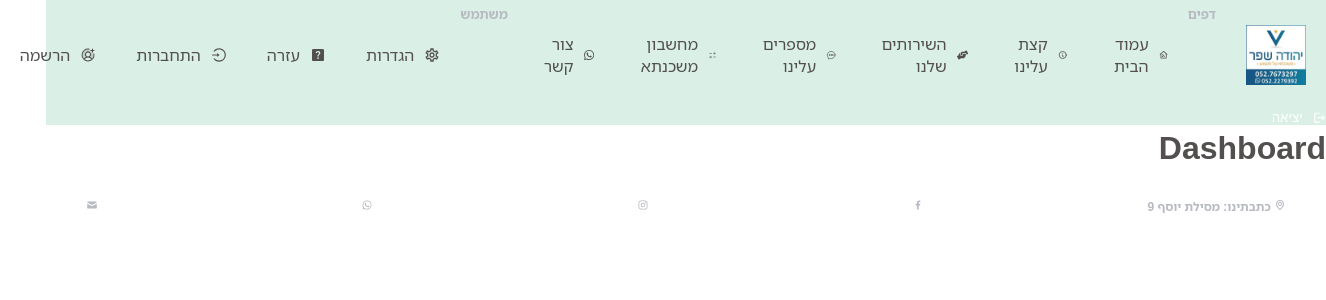
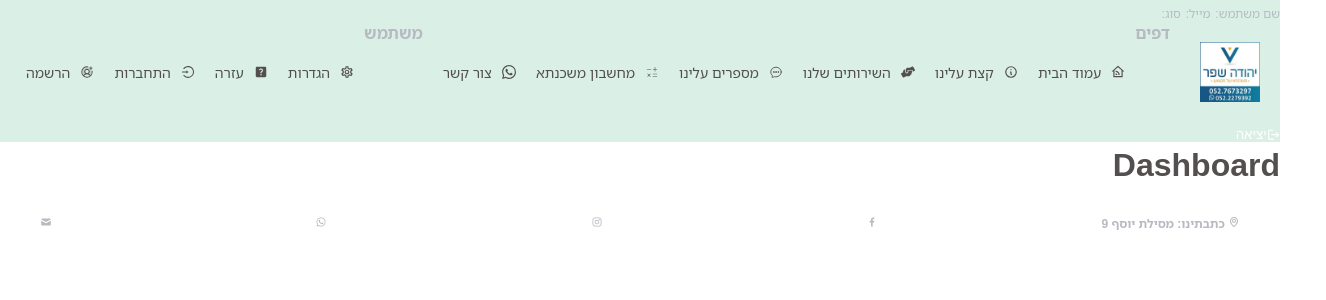
Before and after one commit to RikyShafer/Mortgage_advice, a React (Create React App) app in the folder client/: page / in a window 1280 px wide. Shown: the top 300 px of the page, 1326 px wide, since content can reach past the window. Built offline with nearby package versions, Linux system fonts and the light colour scheme.

Commit message:
Siddur of Hadar

```diff
--- a/client/package.json
+++ b/client/package.json
@@ -17,6 +17,7 @@
     "react": "^18.2.0",
     "react-dom": "^18.2.0",
     "react-icons": "^5.0.1",
+    "react-pdf": "^7.7.1",
     "react-redux": "^9.1.0",
     "react-router-dom": "^6.22.0",
     "react-scripts": "5.0.1",
--- a/client/src/components/sitdebar/NenuLink.js
+++ b/client/src/components/sitdebar/NenuLink.js
@@ -1,7 +1,15 @@
 import React from 'react'
 import {NavLink} from "react-router-dom"
-const NenuLink = ({itme}) => {
+const NenuLink = ({itme, menuItems}) => {
+  if(menuItems)
+  return(
+  <NavLink  to={itme.path} className={"side-bar-menu-link-ADMIN"}>
+  {itme.icon}
+  {  itme.title}
+   </NavLink>
+)
   return (
+
   <NavLink  to={itme.path} className={"side-bar-menu-link"}>
     {itme.icon}
     {  itme.title}
--- a/client/src/components/sitdebar/Sitdebar.js
+++ b/client/src/components/sitdebar/Sitdebar.js
@@ -20,21 +20,15 @@ import { FaUsers } from "react-icons/fa6";
 import { useSendLogoutMutation } from "../../features/auth/authApiSlice"
 import { useEffect } from "react"
 import { useNavigate } from "react-router-dom"
-import useAuth from "../../hooks/useAuth"
+import useAuth from "../../hooks/useAuth";
 const SitdeBar = () => {
-  const [logout, { isSuccess }] = useSendLogoutMutation()
+  const [logout, { isSuccess }] = useSendLogoutMutation();
   const navigate = useNavigate();
-  // const {userName, fullName, company}=useAuth
-  const { firstName, email, roles, isUser } = useAuth()
+  const { firstName, email, roles, isAdmin, isUser } = useAuth();
+
+  console.log(firstName, email, roles, isAdmin, isUser);
 
 
-  console.log(firstName, email, roles);
-
-
-  let userStatus = isUser; // Declare userStatus using let
-
-  if(roles === "")
-    userStatus = "not";
   const notMenuItems = [
     {
       title: "דפים",
@@ -134,7 +128,12 @@ const SitdeBar = () => {
         },
         {
           title: "העלת מסמכים ",
-          path: "add",
+          path: "questionnaire",
+          icon: <GiFiles />
+        },
+        {
+          title: "צפייה מסמכים ",
+          path: "questionnaireList",
           icon: <GiFiles />
         },
         {
@@ -207,14 +206,10 @@ const SitdeBar = () => {
         },
         {
           title: "העלת מסמכים ",
-          path: "add",
+          path: "/questionnaire",
           icon: <GiFiles />
         },
-        {
-          title: "צפייה בנרשמים  ",
-          path: "registerList",
-          icon: <FaUsers />
-        },
+
       ],
     },
     {
@@ -230,27 +225,33 @@ const SitdeBar = () => {
           path: "help",
           icon: <MdHelpCenter />
         },
+        {
+          title: "התחברות",
+          path: "login",
+          icon: <AiOutlineLogin />
+        },
+        {
+          title: "הרשמה",
+          path: "signup",
+          icon: <PiUserCirclePlusDuotone />
+        },
       ],
     },
   ];
 
-  let menuItems
-  // const menuItems = isUser ? userMenuItems : adminMenuItems;
-if(userStatus==="ADMIN")
-{
-  menuItems=adminMenuItems
-}
-else if (userStatus==="not")
-{
-  menuItems=notMenuItems
-}
-else {
-  menuItems=userMenuItems
-}
 
+  let menuItems;
 
+  if (isAdmin) {
+    menuItems = adminMenuItems;
+  } else if (isUser) {
+    menuItems = userMenuItems;
+  } else {
+    menuItems = notMenuItems;
+  }
 
-  // const menuItems = adminMenuItems;
+  console.log(menuItems, "menuItems");
+
   useEffect(() => {
     if (isSuccess) {
       navigate("/")
@@ -262,24 +263,22 @@ else {
   return (
     <div className="side-bar">
       <div className="side-bar-user">
-        {/* <img src={company.image?"http://localhost:1010/uploads/" +company.image :"/logo612.jpg"} */}
-
         <div className="side-bar-user-details">
-          <span className="side-car-user-username">{firstName} </span>
-          <span className="side-car-user-title">{email} </span>
-          <span className="side-car-user-title">{roles} </span>
+          <span className="side-car-user-username">שם משתמש: {firstName} </span>
+          <span className="side-car-user-title"> מייל: {email} </span>
+          <span className="side-car-user-title"> סוג: {roles} </span>
 
         </div>
 
       </div>
       <ul className="side-bar-menu-list">
-      <img className="side-bar-menu-img" src="./logo612.jpg" alt="User avatar" />
+        <img className="side-bar-menu-img" src="./logo612.jpg" alt="User avatar" />
 
         {menuItems.map(cat => (
           <li key={cat.title}>
             <span className="side-bar-menu-cat"> {cat.title} </span>
             {cat.list.map(itme => (
-              <NenuLink itme={itme} key={itme.title} />
+              <NenuLink itme={itme} key={itme.title} menuItems={isAdmin}/>
             ))}
           </li>
         ))}
--- a/client/src/components/sitdebar/sitdebar.css
+++ b/client/src/components/sitdebar/sitdebar.css
@@ -13,33 +13,38 @@ align-items: center;
     display: flex;
     flex-direction: row;
     color: aliceblue;
-
+    gap: 5px;
+    font-size: 12px;
+    color: var(--textSoft);
 }
 .side-car-user-username{
     font-weight: 500;
+}
 
-}
-.side-car-user-title{
-    font-size: 12px;
-    color: var(--textSoft);
-}
-/* .side-bar-menu-list{
-    list-style: none;
 
-} */
 .side-bar-menu-cat{
     color: var(--textSoft);
     font-weight: bold;
-    font-size: 13px;
+
     margin: 10px, 0px;
 }
 .side-bar-menu-link{
-    padding: 20px;
+    padding: 10px;
     display: flex;
     align-items: center;
     gap: 10px;
     margin: 5px 0px;
     border-radius: 10px;
+    font-size: 14px;
+}
+.side-bar-menu-link-ADMIN{
+    padding: 6px;
+    display: flex;
+    align-items: center;
+    gap: 10px;
+    margin: 5px 0px;
+    border-radius: 10px;
+    font-size: 10px;
 
 }
 .side-bar-menu-link:hover, .side-bar-menu-link:active{
@@ -49,7 +54,7 @@ align-items: center;
     margin: 5px 0px;
     display: flex;
     align-items: center;
-    gap: 10px;
+
     cursor: pointer;
     border-radius: 10px;
    border: none;
--- a/client/src/features/auth/authSlice.js
+++ b/client/src/features/auth/authSlice.js
@@ -48,4 +48,5 @@ const authSlice = createSlice({
 export default authSlice.reducer;
 
 export const { setToken, logout } = authSlice.actions;
+
 export const selectToken =(state)=>state.auth.token
--- a/client/src/features/questionnaire/list/UserQuestionnaireList.js
+++ b/client/src/features/questionnaire/list/QuestionnaireList.js
@@ -4,9 +4,9 @@ import { useSelector } from 'react-redux';
 // import { HiOutlineUser } from "react-icons/hi";
 // import { useNavigate } from 'react-router-dom';
 
-import "./user-questionnaire-list.css";
+import "./questionnaire-list.css";
 
-const UserQuestionnaireList = () => {
+const QuestionnaireList = () => {
     const { data: questionnaire, isLoading, isError, error, isSuccess } = useGetQueryQuery();
     const token = useSelector((state) => state.auth.token); // Get token from Redux store
     // const navigate = useNavigate()
@@ -38,8 +38,7 @@ const UserQuestionnaireList = () => {
     //         return null;
     //     }
     // };
-
-    const renderDocumentField = (fileUrl) => {
+    const renderDocumentField = (fileUrl, fileName) => {
         if (fileUrl) {
             if (fileUrl.endsWith('.pdf')) {
                 return <iframe src={fileUrl} width="100%" height="500px" title="PDF Document" />;
@@ -48,11 +47,16 @@ const UserQuestionnaireList = () => {
                 return (
                     <div>
                         <p>This is a Word document. Click below to download:</p>
-                        <a href={fileUrl} download>Download Word Document</a>
+                        <a href={fileUrl} download={`${fileName}.docx`}>Download Word Document</a>
                     </div>
                 );
             } else if (fileUrl.endsWith('.jpg') || fileUrl.endsWith('.jpeg') || fileUrl.endsWith('.png') || fileUrl.endsWith('.gif')) {
-                return <img src={fileUrl} alt="Document" />;
+                return (
+                    <div>
+                        <p>This is an image. Click below to download:</p>
+                        <a href={fileUrl} download={`${fileName}.jpg`}>Download Image</a>
+                    </div>
+                );
             } else {
                 // If the file format is not supported, display a message
                 return <p>Unsupported file format</p>;
@@ -120,4 +124,4 @@ const UserQuestionnaireList = () => {
     );
 };
 
-export default UserQuestionnaireList;
+export default QuestionnaireList;
--- a/client/src/hooks/useAuth.js
+++ b/client/src/hooks/useAuth.js
@@ -2,21 +2,32 @@
 
 import { useSelector } from "react-redux";
 import { selectToken } from "../features/auth/authSlice";
-import {jwtDecode} from "jwt-decode"; // Fix the import statement
+import {jwtDecode} from "jwt-decode";
+
 
 const useAuth = () => {
     const token = useSelector(selectToken);
 
     let isAdmin = false;
     let isUser = false;
+    let decodedToken = null;
+
     if (token) {
-        const userDecoded = jwtDecode(token);
-        console.log("userDecoded", userDecoded);
-        const { _id, firstName, email, roles } = userDecoded;
-        isAdmin = roles === "ADMIN";
-        isUser = roles === "USER";
-        return { _id, firstName, email, roles, isAdmin, isUser };
+        try {
+            decodedToken = jwtDecode(token);
+            console.log("userDecoded", decodedToken);
+            const { _id, firstName, email, roles } = decodedToken;
+            console.log(_id, firstName, email, roles, "ffffff");
+            isAdmin = String(roles).trim() === "ADMIN";
+            isUser = String(roles).trim() === "USER";
+            console.log("ADMIN:",isAdmin,"USER:", isUser );
+            return { _id, firstName, email, roles, isAdmin, isUser };
+        } catch (error) {
+            console.error("Error decoding token:", error);
+            // Handle invalid token
+        }
     }
+
     return { _id: "", email: "", isAdmin, isUser, firstName: "", roles: "" };
 };
 
```
Also changed, not shown: client/src/App.js (+8 -68 lines), client/src/features/questionnaire/list/questionnaire-list.css (renamed from client/src/features/questionnaire/list/user-questionnaire-list.css), 1 other file (tests, documents, lock files or other folders).
